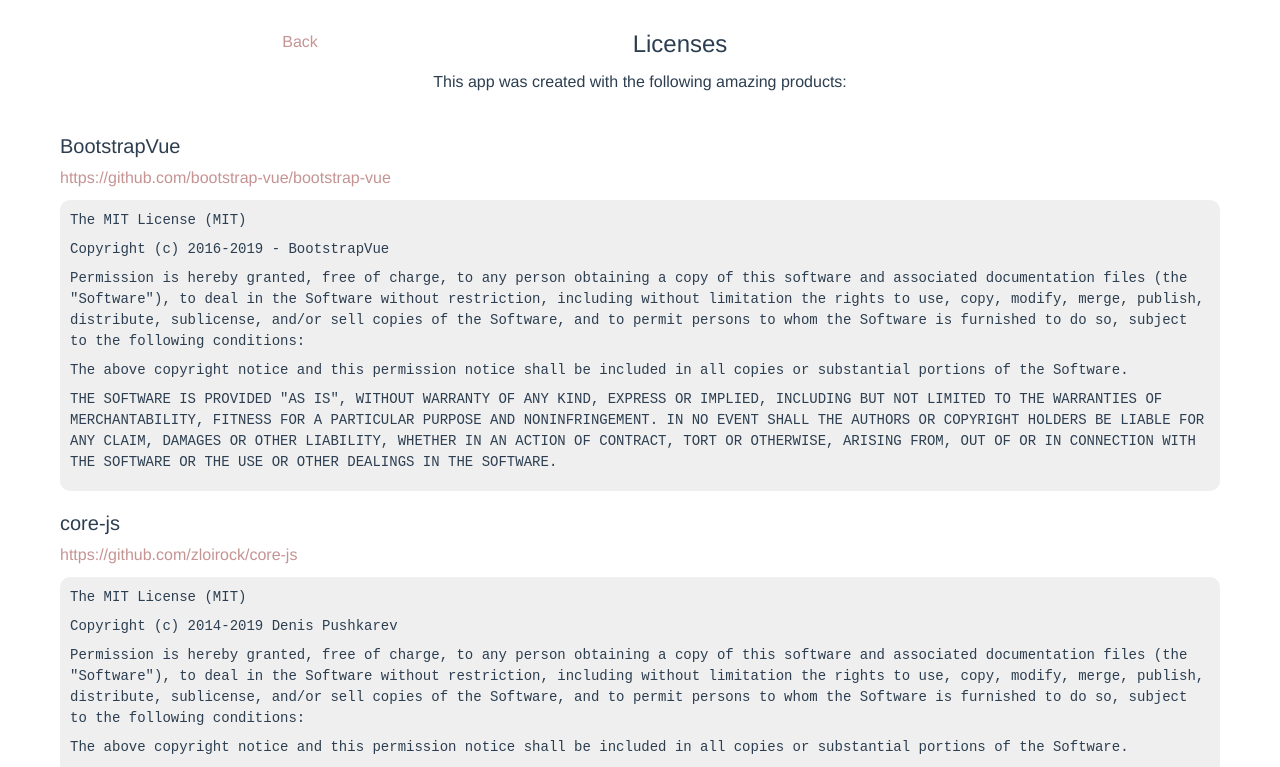
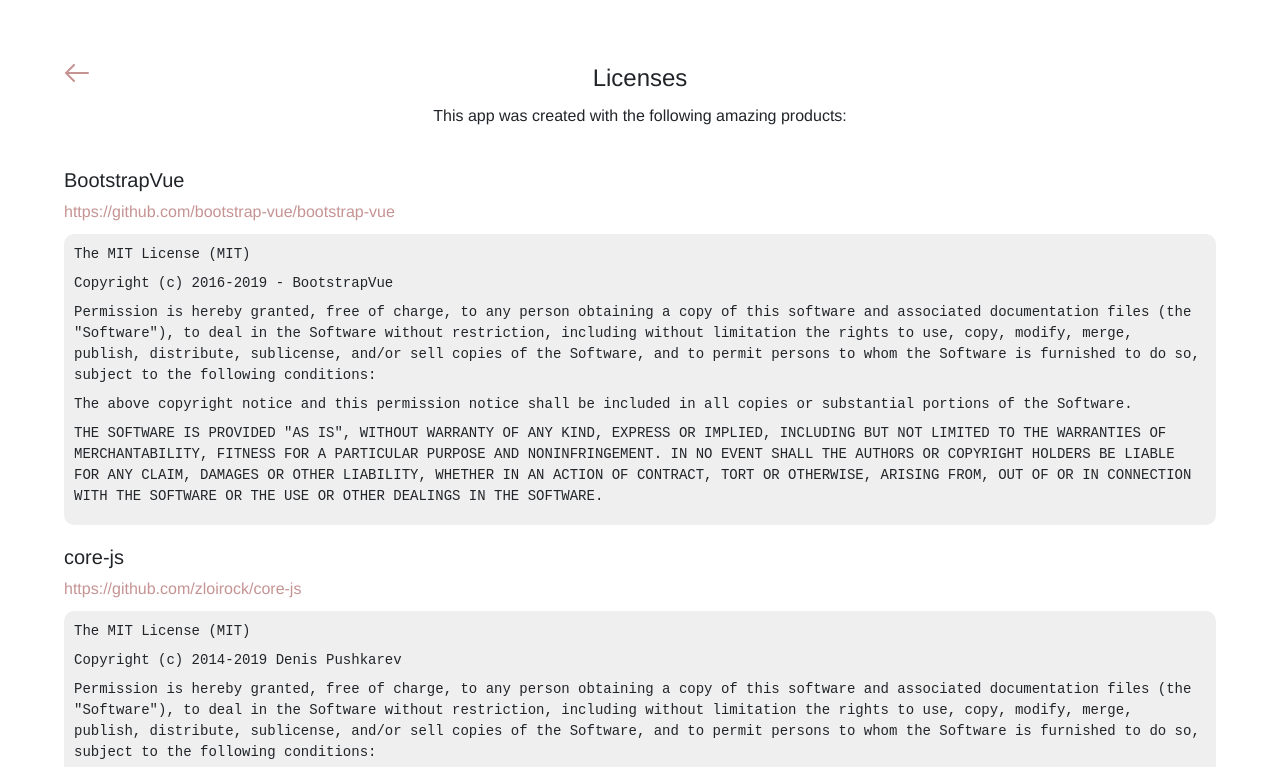
Before and after one commit to pontusntengnas/pontusntengnas.github.io, a Vue app: page /#/acknowledgments in a window 1280 px wide. Shown: the top 767 px of the page. Built offline with nearby package versions, Linux system fonts and the light colour scheme.

Commit message:
fix styling

```diff
--- a/src/App.vue
+++ b/src/App.vue
@@ -28,8 +28,7 @@
   -webkit-font-smoothing: antialiased;
   -moz-osx-font-smoothing: grayscale;
   text-align: center;
-  color: #2c3e50;
-  margin-top: 30px;
+  margin-top: 5%;
   a {
     color: $primary-color;
   }
@@ -37,11 +36,8 @@
     width: 30%;
     margin-block-end: 3%;
   }
-  #container p {
-    margin: 0 20px;
-  }
   #container {
-    margin-bottom: 30px;
+    margin-bottom: 4%;
   }
 }
 </style>
--- a/src/components/Acknowledgments.vue
+++ b/src/components/Acknowledgments.vue
@@ -1,13 +1,9 @@
 <template>
   <div>
     <div class="header">
-      <b-container class="bv">
-        <b-row align-h="start">
-          <canvas ref="backArrow" width="40" height="40"></canvas>
-          <b-col cols="4"><router-link to="/" id="link-back">Back</router-link></b-col>
-          <b-col cols="4"  offset-md="0"><h4 id="title">Licenses</h4></b-col>
-        </b-row>
-      </b-container>
+      <canvas id="back-arrow" ref="backArrow" @click="backPressed" width="40" height="40"></canvas>
+       <h4 id="title">Licenses</h4>
+       <canvas id="_invisible_canvas" width="40" height="40"></canvas>
     </div>
     <p>This app was created with the following amazing products:</p>
     <div class="licenses-list">
@@ -144,7 +140,11 @@
   ].sort((a, b) => a.title.localeCompare(b.title));
 
   private mounted() {
-    // this.drawArrow();
+    this.drawArrow();
+  }
+
+  private backPressed() {
+    return this.$router.back();
   }
 
   private drawArrow() {
@@ -154,17 +154,33 @@
       return;
     }
 
-    arrowCtx.moveTo(0, 20);
-    arrowCtx.fillRect(0, 0, 10, 10);
+    arrowCtx.strokeStyle = '#c69393';
+    arrowCtx.lineWidth = 2;
+    arrowCtx.lineCap = 'round';
+    arrowCtx.moveTo(10, 1);
+    arrowCtx.lineTo(2, 9);
+    arrowCtx.lineTo(10, 17);
+    arrowCtx.moveTo(2, 9);
+    arrowCtx.lineTo(24, 9);
+    arrowCtx.stroke();
   }
 }
 
 </script>
 
 <style scoped lang="scss">
+.header {
+  margin: 0px 5%;
+  display: flex;
+  justify-content: space-between;
+}
+#back-arrow {
+  background-color: red($color: #000000);
+  color:red;
+}
 .licenses-list {
   text-align: left;
-  margin: 40px 60px;
+  margin: 40px 5%;
 }
 .license-container{
   background-color: $primary-gray;
--- a/src/components/MainBody.vue
+++ b/src/components/MainBody.vue
@@ -41,4 +41,7 @@
     font-size: 60px;
   }
 }
+p {
+  margin: 0 8%;
+}
 </style>
--- a/src/main.ts
+++ b/src/main.ts
@@ -21,6 +21,9 @@
 
 const router = new VueRouter({
   routes,
+  scrollBehavior (to, from, savedPosition) {
+    return { x: 0, y: 0 };
+  }
 });
 
 new Vue({
```
